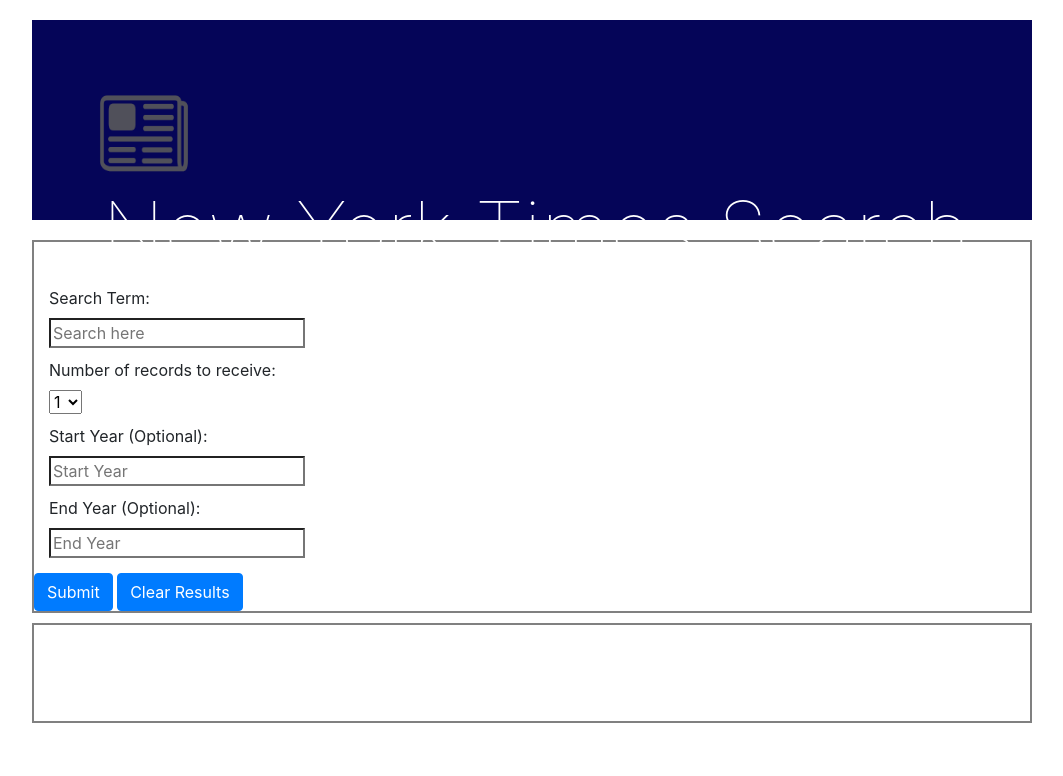
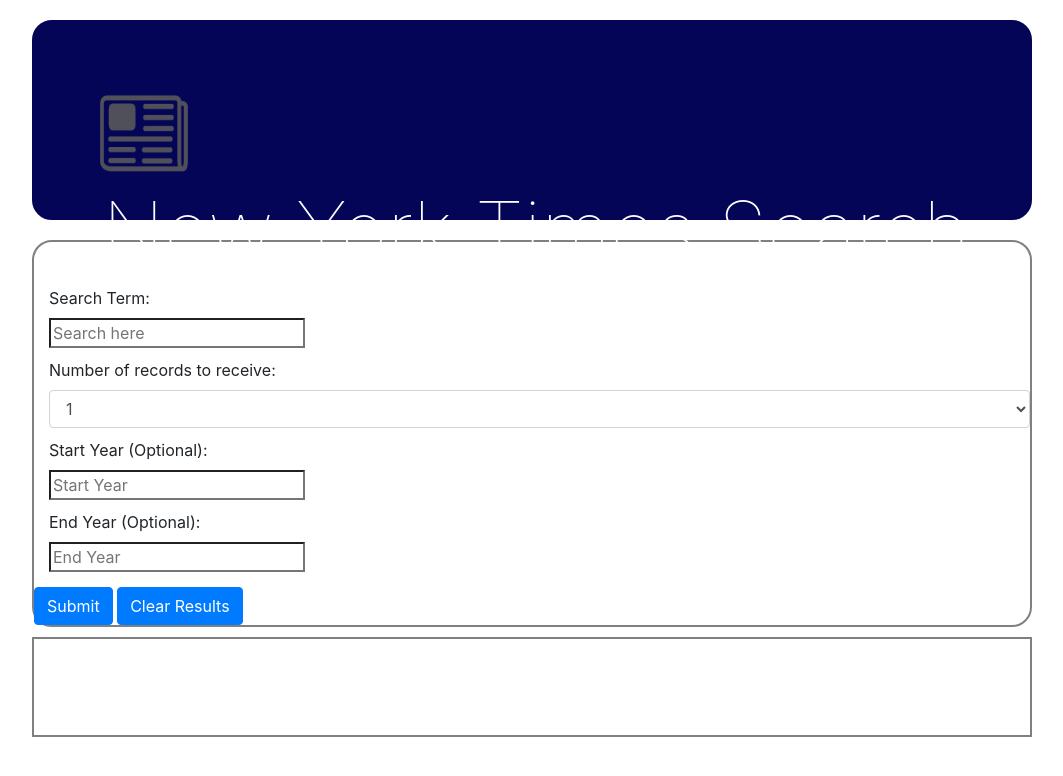
Before and after one commit to daneholloway89/ny-times-search, a plain HTML site: page index.html in a window 1280 px wide. Shown: the whole page, without its empty margins (108-1171 px from the left). Drawn offline with nearby package versions, Linux system fonts and the light colour scheme.

Commit message:
Updating id names

```diff
--- a/assets/css/style.css
+++ b/assets/css/style.css
@@ -7,6 +7,7 @@
   margin: 20px auto;
   text-align: center;
   padding: 60px;
+  border-radius: 20px;
 
 
 }
@@ -25,6 +26,7 @@ img {
   width: 1000px;
   margin: 10px auto;
   border: 2px solid grey;
+  border-radius: 20px;
 }
 
 .form2 {
--- a/index.html
+++ b/index.html
@@ -29,7 +29,7 @@
             <label for="RecordSearchBox">Number of records to receive:</label>
             <br>
             <!-- <input type="search" class="form-box" id="records" placeholder="# of Records"> -->
-            <select class=“form-control” id=“records">
+            <select class="form-control" id="records">
                 <option>1</option>
                 <option>2</option>
                 <option>3</option>
```
